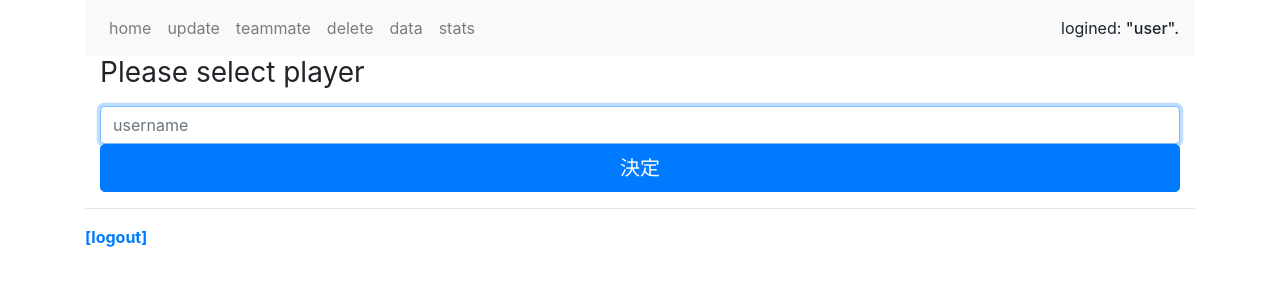
After one commit to ee090186/baseball_project, a Django app: page /stats/ in a window 1280 px wide. The commit adds this page. Shown: the top 300 px of the page. Run offline with Django 3.2, Linux system fonts and the light colour scheme; a user stored in the database is signed in; some libraries are stand-ins or nearby versions.

Commit message:
Add: stats機能の追加

```diff
--- a/baseball_app/urls.py
+++ b/baseball_app/urls.py
@@ -2,7 +2,7 @@ from os import name
 from django.contrib import admin
 from django.db.models.query_utils import PathInfo
 from django.urls import path
-from .views import registerview, loginview, homeview, logoutview, updateview, listview, deleteview, dataview
+from .views import registerview, loginview, homeview, logoutview, updateview, listview, deleteview, dataview, statsview
 
 
 
@@ -16,5 +16,6 @@ urlpatterns = [
         path('list/', listview, name='list'),
         path('delete/', deleteview, name='delete'),
         path('data/', dataview, name='data'),
+        path('stats/', statsview, name='stats'),
 
 ]
--- a/baseball_app/views.py
+++ b/baseball_app/views.py
@@ -127,13 +127,16 @@ def deleteview(request):
     return render(request, 'delete.html')
 
 
-
 @login_required()
 def dataview(request):
     if request.method == 'POST':
         # POST送信時の共通処理・準備
-        pitcher = User.objects.get(username=request.POST['pitchername']) # 以下ピッチャーとバッターのプロフィール側の名前取り出し部分長いためいずれ改善
-        batter = User.objects.get(username=request.POST['battername'])
+        try:
+            pitcher = User.objects.get(username=request.POST['pitchername']) # 以下ピッチャーとバッターのプロフィール側の名前取り出し部分いずれ改善
+            batter = User.objects.get(username=request.POST['battername'])
+        except User.DoesNotExist:
+            messages.error(request, '存在しないユーザー名を入力しています。修正してください。')
+            return render(request, 'data.html')
         pitchername = Profile.objects.get(user=pitcher).name
         battername = Profile.objects.get(user=batter).name
         context = {
@@ -244,3 +247,15 @@ def dataview(request):
         return render(request, 'data.html', context)
 
     return render(request, 'data.html')
+
+@login_required()
+def statsview(request):
+    if request.method == 'POST':
+        try:
+            player = User.objects.get(username=request.POST['playername'])
+        except User.DoesNotExist:
+            messages.error(request, '存在しないユーザー名を入力しています。修正してください。')
+            return render(request, 'stats.html')
+
+
+    return render(request, 'stats.html')
--- a/templates/base.html
+++ b/templates/base.html
@@ -20,6 +20,7 @@
                 <li class="nav-item"><a href="{% url 'list' %}" class="nav-link">teammate</a></li>
                 <li class="nav-item"><a href="{% url 'delete' %}" class="nav-link">delete</a></li>
                 <li class="nav-item"><a href="{% url 'data' %}" class="nav-link">data</a></li>
+                <li class="nav-item"><a href="{% url 'stats' %}" class="nav-link">stats</a></li>
                 </ul>
             <!-- views側からcontextで渡さなくても、{{ request.user.username }}で、ログイン中のユーザーモデルインスタンスのusername属性参照できる -->
             <span>logined: <span class="h6">"{{ request.user.username }}".</span> </span>
--- /dev/null
+++ b/templates/messages.html
@@ -0,0 +1,8 @@
+{% if messages %}
+<!-- class="list-unstyled"はブートストラップで、先頭マークのないリスト表示を指定するもの -->
+<ul class="list-unstyled col-sm-12">
+    {% for message in messages %}
+    <li{% if message.tags %} class="{{ message.tags }}"{% endif %}>{{ message }}</li>
+    {% endfor %}
+</ul>
+{% endif %}
--- /dev/null
+++ b/templates/stats.html
@@ -0,0 +1,12 @@
+{% extends 'base.html' %}
+
+{% block content %}
+<div class="container">
+    <form class="form-signin" method="post">{% csrf_token %}
+        <h1 class="h3 mb-3 font-weight-normal">Please select player</h1>
+        <label for="playername" class="sr-only">Player(username)</label>
+        <input type="text" id="playername" class="form-control" placeholder="username" name="playername" required autofocus>
+        <button class="btn btn-lg btn-primary btn-block" type="submit">決定</button>
+    </form>
+    </div>
+{% endblock content %}
```
Also changed, not shown: templates/login_register/login_register_base.html (+1 -7 lines), baseball_app/migrations/0012_auto_20201001_1108.py (added), baseball_app/migrations/0013_auto_20201001_1114.py (added), db.sqlite3.
